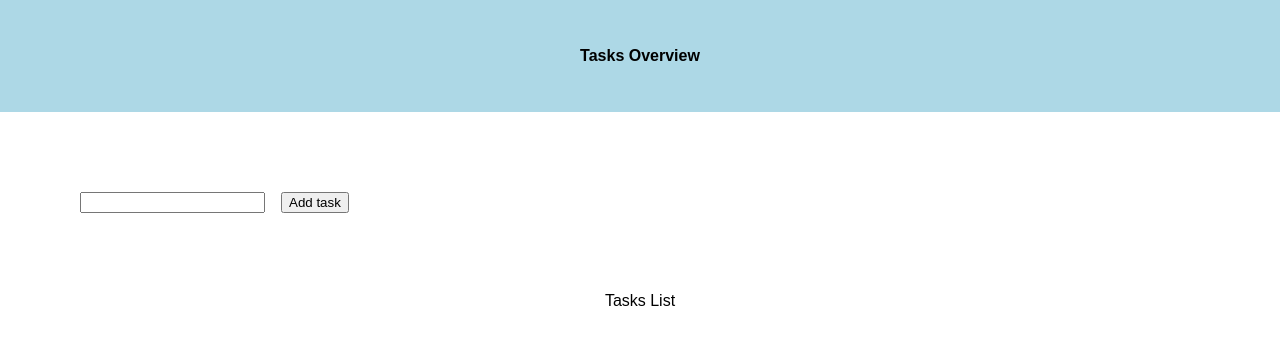
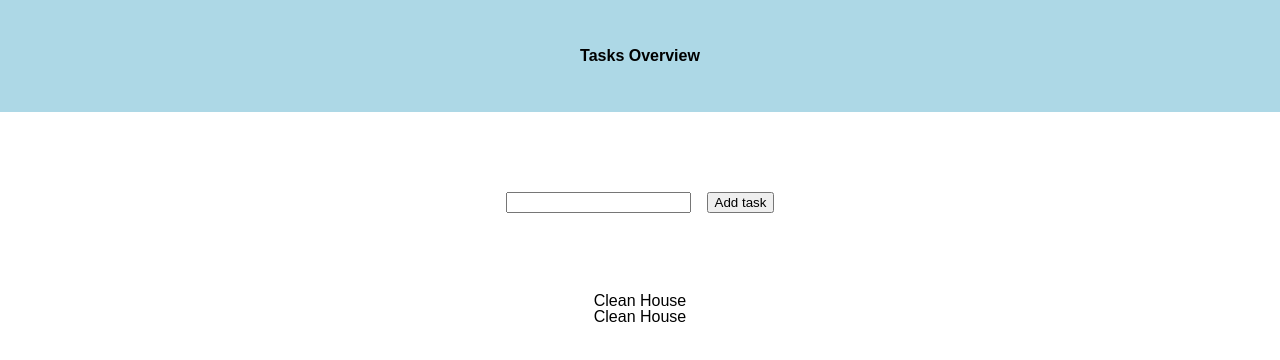
Before and after one commit to j-r-f-m/odin-react-task-app, a React (Create React App) app: page / in a window 1280 px wide. Shown: the top 360 px of the page. Built offline with nearby package versions, Linux system fonts and the light colour scheme.

Commit message:
last save befor refractor

```diff
--- a/package.json
+++ b/package.json
@@ -8,7 +8,7 @@
     "@testing-library/user-event": "^13.5.0",
     "react": "^18.2.0",
     "react-dom": "^18.2.0",
-    "react-scripts": "5.0.1",
+    "react-scripts": "^5.0.1",
     "web-vitals": "^2.1.4"
   },
   "scripts": {
--- a/src/App.css
+++ b/src/App.css
@@ -156,6 +156,7 @@ body {
   padding: 5rem;
 
   display: flex;
+  justify-content: center;
 }
 
 .label-input {
--- a/src/App.js
+++ b/src/App.js
@@ -1,5 +1,6 @@
 /* import logo from "./logo.svg"; */
 import React, { Component } from "react";
+import { ReactDOM } from "react";
 import "./App.css";
 import Header from "./components/Header";
 import Overview from "./components/Overview";
@@ -12,7 +13,10 @@ class App extends Component {
     this.onClickBtn = this.onClickBtn.bind(this);
 
     this.inputValue = {
-      tasksArray: [{ taskId: 0, taskName: "Clean House" }],
+      tasksArray: [
+        { taskId: 0, taskName: "Clean House" },
+        { taskId: 1, taskName: "Clean House" },
+      ],
     };
   }
 
@@ -27,15 +31,41 @@ class App extends Component {
       taskName: currTask.value,
     };
 
+    // push task object
     this.inputValue.tasksArray.push(currTaskObj);
     console.log(this.inputValue.tasksArray);
 
+    // delete overview node
+    const eleToDlt = document.getElementsByClassName("overview-container");
+    //console.log(eleToDlt);
+    eleToDlt[0].remove();
+
+    // // update overview
+    // const parent = document.getElementsByClassName("App");
+    // console.log(parent);
+
+    // const test = new Overview(this.inputValue.tasksArray);
+    // console.log(test);
+
+    const root = ReactDOM.createRoot(document.getElementById("root"));
+    root.render(
+      <React.StrictMode>
+        <App />
+      </React.StrictMode>
+    );
+
+    // <Overview arr={this.inputValue.tasksArray} />
+
+    // get din.classname = "app"
+    // delete last node
+    // add new overview component with new items
+
     // turn data into dom elements
-    const arrayItems = this.inputValue.tasksArray.map((ele) => (
-      <li key={ele.taskId}>ele</li>
-    ));
-    console.log(arrayItems);
-    return <ul>{arrayItems}</ul>;
+    // const arrayItems = this.inputValue.tasksArray.map((ele) => (
+    //   <li key={ele.taskId}>ele</li>
+    // ));
+    // console.log(arrayItems);
+    // return <ul>{arrayItems}</ul>;
   }
 
   render() {
@@ -43,7 +73,7 @@ class App extends Component {
       <div className="App">
         <Header />
         <InputForm onButtonClicked={this.onClickBtn} />
-        <Overview />
+        <Overview arr={this.inputValue.tasksArray} />
       </div>
     );
   }
--- a/src/components/Overview.js
+++ b/src/components/Overview.js
@@ -8,10 +8,30 @@ class Overview extends Component {
   render() {
     return (
       <div className="overview-container">
-        <h2>Tasks List</h2>
+        {/* <ul>{console.log(this.props.arr)}</ul> */}
+        <ul>
+          {this.props.arr.map((ele) => {
+            return <li key={ele.taskId}>{ele.taskName}</li>;
+          })}
+        </ul>
       </div>
     );
   }
 }
 
 export default Overview;
+
+// {this.props.arr.map((ele) => (
+//   <li key={ele.taskId}>{ele}</li>
+// ))}
+
+// {this.props.tasksArray.map((ele) => (
+//   <li key={ele.taskId}>{ele}</li>
+// ))}
+
+// turn data into dom elements
+// const arrayItems = this.inputValue.tasksArray.map((ele) => (
+//   <li key={ele.taskId}>ele</li>
+// ));
+// console.log(arrayItems);
+// return <ul>{arrayItems}</ul>;
```
Also changed, not shown: 1 other file (tests, documents, lock files or other folders).
